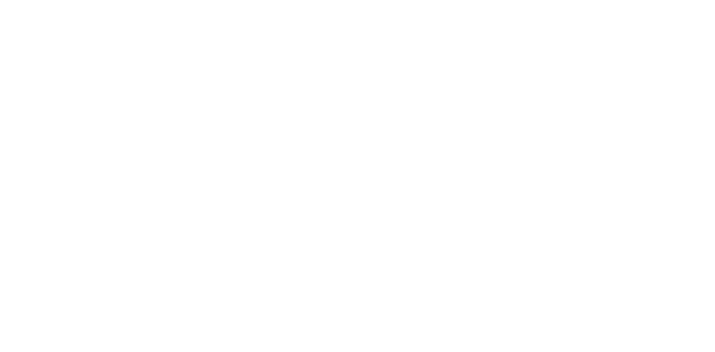
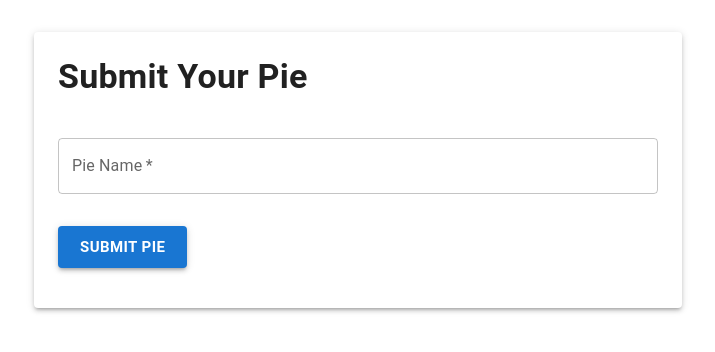
Before and after one commit to allison-li-1016/piefest_app, a React (Create React App) app in the folder piefest_frontend/: page /create-pie in a window 1280 px wide. Before the commit this address had no page. Shown: the top 352 px of the page, without its empty margins (282-997 px from the left). Built offline with nearby package versions, Linux system fonts and the light colour scheme.

Commit message:
Add Create Pie flow

```diff
--- a/piefest_frontend/src/App.js
+++ b/piefest_frontend/src/App.js
@@ -2,6 +2,7 @@ import { BrowserRouter, Routes, Route } from 'react-router-dom';
 import Home from './pages/Home/Home.js';
 import Vote from './pages/Vote.js';
 import Rankings from './pages/Rankings.js';
+import CreatePie from './pages/CreatePie.js';
 
 function App() {
   return (
@@ -10,6 +11,7 @@ function App() {
         <Route path="/" element={<Home />} />
         <Route path="/vote" element={<Vote />} />
         <Route path="/rankings" element={<Rankings />} />
+        <Route path="/create-pie" element={<CreatePie />} />
       </Routes>
     </BrowserRouter>
   );
--- a/piefest_frontend/src/components/SqlList/SqlList.js
+++ /dev/null
@@ -1,45 +0,0 @@
-import { useState } from 'react';
-
-function SqlList() {
-  const [results, setResults] = useState([]);
-  const [loading, setLoading] = useState(false);
-  const [error, setError] = useState(null);
-
-  const fetchSqlResults = async () => {
-    setLoading(true);
-    setError(null);
-    try {
-      const response = await fetch('/sqltest');
-      const data = await response.json();
-      setResults(data.sqlRes);
-    } catch (err) {
-      setError('Failed to fetch SQL results');
-    } finally {
-      setLoading(false);
-    }
-  };
-
-  return (
-    <div>
-      <h2>SQL Results</h2>
-      <button
-        onClick={fetchSqlResults}
-        disabled={loading}
-      >
-        {loading ? 'Loading...' : 'Fetch Results'}
-      </button>
-
-      {error && <div style={{ color: 'red' }}>{error}</div>}
-
-      {results.length > 0 && (
-        <ul>
-          {results.map((result, index) => (
-            <li key={index}>{result}</li>
-          ))}
-        </ul>
-      )}
-    </div>
-  );
-}
-
-export default SqlList;
--- a/piefest_frontend/src/components/VoteInstance.js
+++ b/piefest_frontend/src/components/VoteInstance.js
@@ -1,6 +1,7 @@
 import { useState, useEffect } from 'react';
 import PieCard from './PieCard';
 import { getPieUids, updatePieRatings } from './Helpers/Helpers';
+import { useNavigate } from 'react-router-dom';
 
 // MUI imports
 import {
@@ -53,6 +54,12 @@ function VoteInstance() {
 	const [pies, setPies] = useState([]);
 	const [ratings, setRatings] = useState({});
 	const [loading, setLoading] = useState(true);
+	const navigate = useNavigate();
+
+	const handleHomeClick = () => {
+		navigate('/');
+	}
+
 
 	// Fetch pies on component mount
 	useEffect(() => {
@@ -141,6 +148,25 @@ function VoteInstance() {
 					<Typography variant="h5" component="h3" sx={{ fontWeight: "bold" }}>
 						Vote for Pies
 					</Typography>
+				</Box>
+
+				<Box>
+				<Button
+						variant="contained"
+						color="success"
+						onClick={handleHomeClick}
+						sx={{
+							py: 1,
+							px: 2,
+							fontWeight: 'bold',
+							boxShadow: 3,
+							'&:hover': {
+								boxShadow: 6,
+							}
+						}}
+					>
+						Home
+					</Button>
 				</Box>
 
 				<Box sx={{ position: 'relative' }}>
--- /dev/null
+++ b/piefest_frontend/src/pages/CreatePie.js
@@ -0,0 +1,101 @@
+import React, { useState } from 'react';
+
+import {
+    Container,
+    Box,
+    TextField,
+    Button,
+    Typography,
+    Paper,
+    Alert,
+    Fade
+} from '@mui/material';
+import { styled } from '@mui/material/styles';
+
+const StyledPaper = styled(Paper)(({ theme }) => ({
+    padding: theme.spacing(3),
+    maxWidth: 600,
+    margin: '0 auto',
+    marginTop: theme.spacing(4)
+}));
+
+function CreatePie() {
+    const [pieName, setPieName] = useState('');
+    const [success, setSuccess] = useState(false);
+    const [error, setError] = useState(null);
+
+    const handleSubmit = async (e) => {
+        e.preventDefault();
+        setError(null);
+        setSuccess(false);
+
+        try {
+            let res = await fetch(`/backend/bake-pie/${pieName}`, {method: 'POST'});
+            if (res.status != 200) {
+                setError(`Failed to submit pie with error code ${res.status}. Please try again.`);
+            } else {
+                setSuccess(true);
+            }
+        } catch (err) {
+            setError(`Failed to submit pie. Please try again. Error: ${err.message}`);
+        }
+    };
+
+    return (
+        <Container maxWidth="md">
+            <StyledPaper elevation={3}>
+                <Typography variant="h4" gutterBottom sx={{ fontWeight: 'bold' }}>
+                    Submit Your Pie
+                </Typography>
+
+                <Box component="form" onSubmit={handleSubmit} sx={{ mt: 3 }}>
+                    <TextField
+                        fullWidth
+                        label="Pie Name"
+                        value={pieName}
+                        onChange={(e) => setPieName(e.target.value)}
+                        required
+                        margin="normal"
+                        variant="outlined"
+                    />
+
+                    <Button
+                        type="submit"
+                        variant="contained"
+                        color="primary"
+                        size="large"
+                        sx={{
+                            mt: 3,
+                            fontWeight: 'bold',
+                            boxShadow: 3,
+                            '&:hover': {
+                                boxShadow: 6,
+                            }
+                        }}
+                    >
+                        Submit Pie
+                    </Button>
+                </Box>
+
+                <Box sx={{ mt: 2 }}>
+                    {success && (
+                        <Fade in={success}>
+                            <Alert severity="success" sx={{ mt: 2 }}>
+                                Pie submitted successfully!
+                            </Alert>
+                        </Fade>
+                    )}
+                    {error && (
+                        <Fade in={!!error}>
+                            <Alert severity="error" sx={{ mt: 2 }}>
+                                {error}
+                            </Alert>
+                        </Fade>
+                    )}
+                </Box>
+            </StyledPaper>
+        </Container>
+    );
+}
+
+export default CreatePie;
--- a/piefest_frontend/src/pages/Home/Home.js
+++ b/piefest_frontend/src/pages/Home/Home.js
@@ -1,5 +1,4 @@
 import React from "react";
-import SqlList from "../../components/SqlList/SqlList";
 
 function Home() {
   const [helloRes, setHelloRes] = React.useState(null);
@@ -20,10 +19,8 @@ function Home() {
             <p>Piefest is an annual event celebrating all things pie. Join us for a day of delicious pies, fun activities, and great company!</p>
             <p>Response from API: {helloRes}</p>
             <button onClick={handleClick}>Click ME!!</button>
-        </section>
-        <section>
-            <h2>Here's a fun section where we make a call to the db</h2>
-            <SqlList />
+            <p><a href="/vote">Voting Page</a></p>
+            <p><a href="/rankings">Rankings Page</a></p>
         </section>
         <section>
             <h2>Event Schedule</h2>
```
Also changed, not shown: 1 other file (tests, documents, lock files or other folders).
